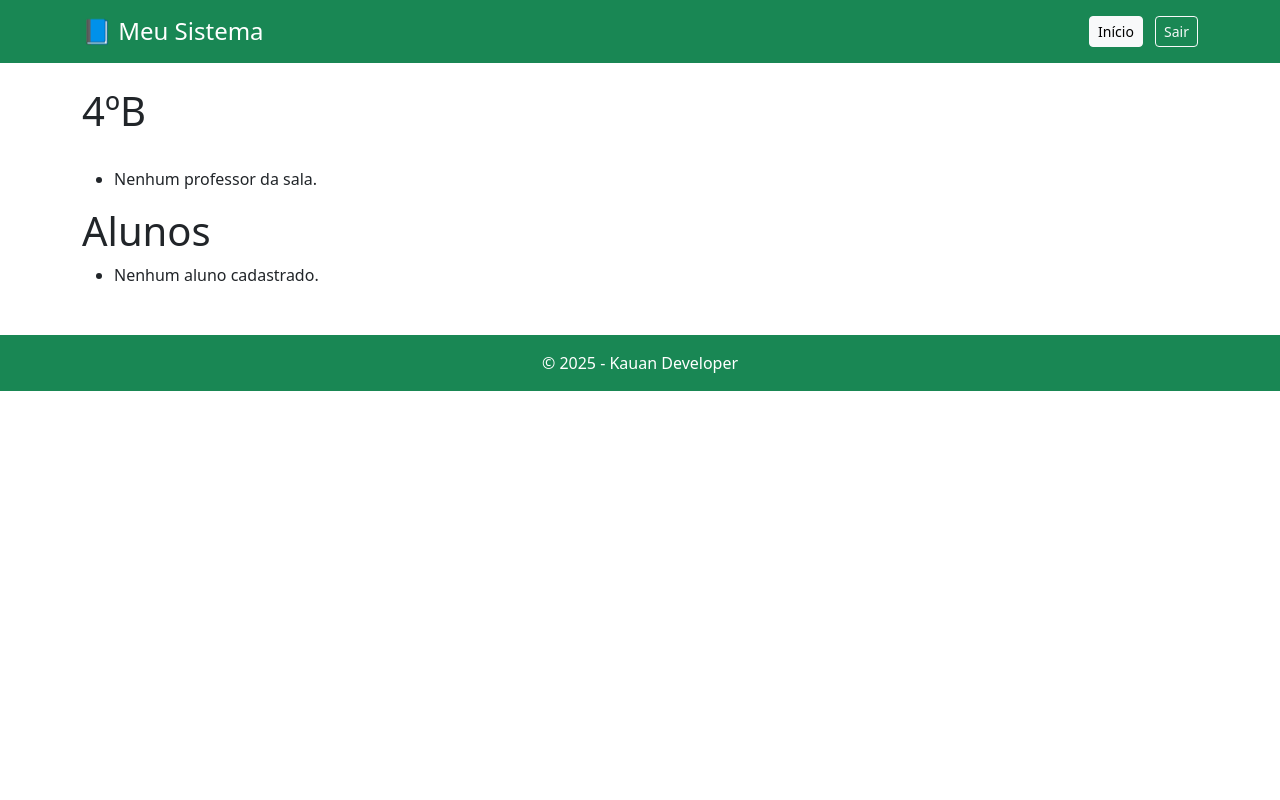
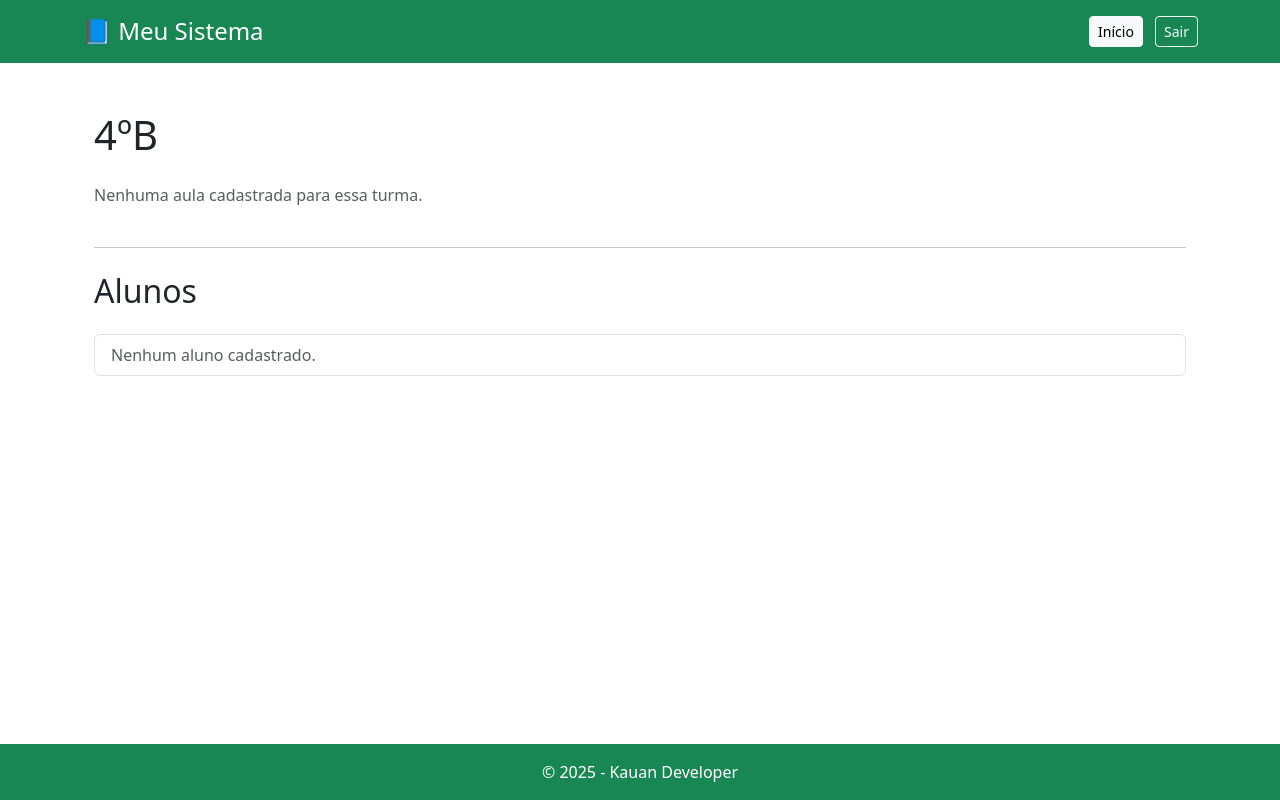
Before and after one commit to KauanAfonso/Gerenciamento-de-turmas, a Django app: page /turmas/detalhes/2 in a window 1280 px wide. Run offline with Django 5.2, Linux system fonts and the light colour scheme; data comes from the database, SQL or seed files in the repository; both versions use the stored data as it was after the commit.

Commit message:
Estilizando

```diff
--- a/project/app/Templates/base.html
+++ b/project/app/Templates/base.html
@@ -9,8 +9,26 @@
     <link href="https://cdn.jsdelivr.net/npm/bootstrap@5.3.3/dist/css/bootstrap.min.css" rel="stylesheet">
 
     <!-- Seu CSS -->
-    <link rel="stylesheet" href="{% static 'seu_app/style.css' %}">
+    <link rel="stylesheet" href="{% static 'app/style.css' %}">
+
+
 </head>
+
+<style>
+    html, body {
+        height: 100%;
+    }
+
+    body {
+        display: flex;
+        flex-direction: column;
+    }
+
+    main {
+        flex: 1;
+    }
+</style>
+
 <body>
 
     <!-- HEADER VERDE -->
--- a/project/app/Templates/detalhes.html
+++ b/project/app/Templates/detalhes.html
@@ -1,49 +1,65 @@
-{%  extends "base.html" %}
+{% extends "base.html" %}
 
+{% block content %}
+<div class="container mt-4">
 
-{%block content %}
-<h1>{{ turma.serie_turma }}</h1><br>
-{% comment %} <a href="{%url 'logout_view'%}">SAIR</a> {% endcomment %}
-{% if user.is_authenticated and user.is_superuser%}
-    <a href="{%url 'criar_aula' pk=turma.pk %}">Criar aula</a>
-{%endif%}
-<ul>
-    {% if aulas %}
-        {% for i in aulas %}
-            {% if user.is_authenticated and user.is_superuser%}
-                <a href="{% url 'deletar_aula' pk=i.pk %}">Deletar Aula</a>
-                <a href="{% url 'atualizar_aula' pk=i.pk %}">Atualizar Aula</a>
-            {%endif%}
-            <li>Professor: {{ i.professor }}</li>
-            <li>Matéria: {{ i.materia }}</li>
-            <li>Horário: {{ i.horario }}</li>
-            <li>Dia da semana: {{ i.dia_semana}}</li>
-            <br>
-        {% endfor %}
-    {% else %}
-        <li>Nenhum professor da sala.</li>
-    {% endif %}
-</ul>
+    <div class="d-flex justify-content-between align-items-center mb-4">
+        <h1 class="mb-0">{{ turma.serie_turma }}</h1>
+        {% if user.is_authenticated and user.is_superuser %}
+            <a href="{% url 'criar_aula' pk=turma.pk %}" class="btn btn-primary">Criar Aula</a>
+        {% endif %}
+    </div>
 
+    <div class="row">
+        {% if aulas %}
+            {% for i in aulas %}
+                <div class="col-md-6 mb-3">
+                    <div class="card">
+                        <div class="card-body">
+                            <h5 class="card-title">{{ i.materia }}</h5>
+                            <p class="card-text"><strong>Professor:</strong> {{ i.professor }}</p>
+                            <p class="card-text"><strong>Horário:</strong> {{ i.horario }}</p>
+                            <p class="card-text"><strong>Dia da semana:</strong> {{ i.dia_semana }}</p>
 
-<h1>Alunos</h1>
+                            {% if user.is_authenticated and user.is_superuser %}
+                                <a href="{% url 'atualizar_aula' pk=i.pk %}" class="btn btn-warning btn-sm">Atualizar</a>
+                                <a href="{% url 'deletar_aula' pk=i.pk %}" class="btn btn-danger btn-sm">Deletar</a>
+                            {% endif %}
+                        </div>
+                    </div>
+                </div>
+            {% endfor %}
+        {% else %}
+            <p class="text-muted">Nenhuma aula cadastrada para essa turma.</p>
+        {% endif %}
+    </div>
 
+    <hr class="my-4">
 
-<ul>
-    {% if user.is_authenticated and user.is_superuser%}
-        <a href="{%url 'criar_aluno' pk=turma.pk%}">Criar aluno</a>
-    {%endif%}
-    {% if alunos %}
-        {% for i in alunos %}
-            <li>Aluno: {{ i.first_name }} {{ i.last_name }}</li>
-            {% if user.is_authenticated and user.is_superuser%}
-                <a href="{% url 'atualizar_aluno' pk=i.pk %}">Atualizar aluno</a>
-                <a href="{% url 'excluir_aluno' pk=i.pk %}">excluir aluno</a>
-                <br>
-            {%endif%}
-        {% endfor %}
-    {% else %}
-        <li>Nenhum aluno cadastrado.</li>
-    {% endif %}
-</ul>
+    <div class="d-flex justify-content-between align-items-center mb-3">
+        <h2>Alunos</h2>
+        {% if user.is_authenticated and user.is_superuser %}
+            <a href="{% url 'criar_aluno' pk=turma.pk %}" class="btn btn-success">Criar Aluno</a>
+        {% endif %}
+    </div>
+
+    <ul class="list-group">
+        {% if alunos %}
+            {% for i in alunos %}
+                <li class="list-group-item d-flex justify-content-between align-items-center">
+                    {{ i.first_name }} {{ i.last_name }}
+                    {% if user.is_authenticated and user.is_superuser %}
+                        <div>
+                            <a href="{% url 'atualizar_aluno' pk=i.pk %}" class="btn btn-sm btn-outline-primary">Atualizar</a>
+                            <a href="{% url 'excluir_aluno' pk=i.pk %}" class="btn btn-sm btn-outline-danger">Excluir</a>
+                        </div>
+                    {% endif %}
+                </li>
+            {% endfor %}
+        {% else %}
+            <li class="list-group-item text-muted">Nenhum aluno cadastrado.</li>
+        {% endif %}
+    </ul>
+
+</div>
 {% endblock %}
```
Also changed, not shown: project/app/Templates/form_aula.html (+23 -12 lines), project/app/Templates/turmas.html (+29 -18 lines), project/app/static/style.css (added), project/db.sqlite3.
